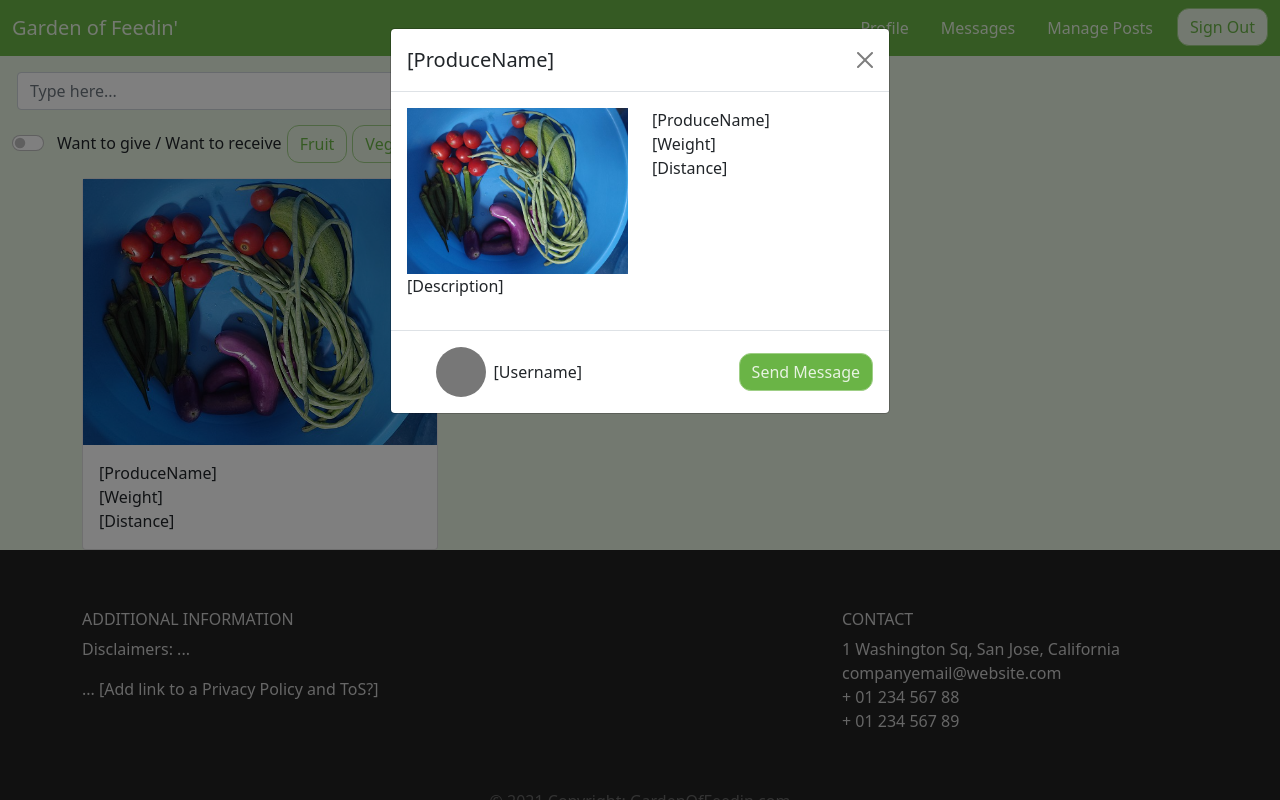
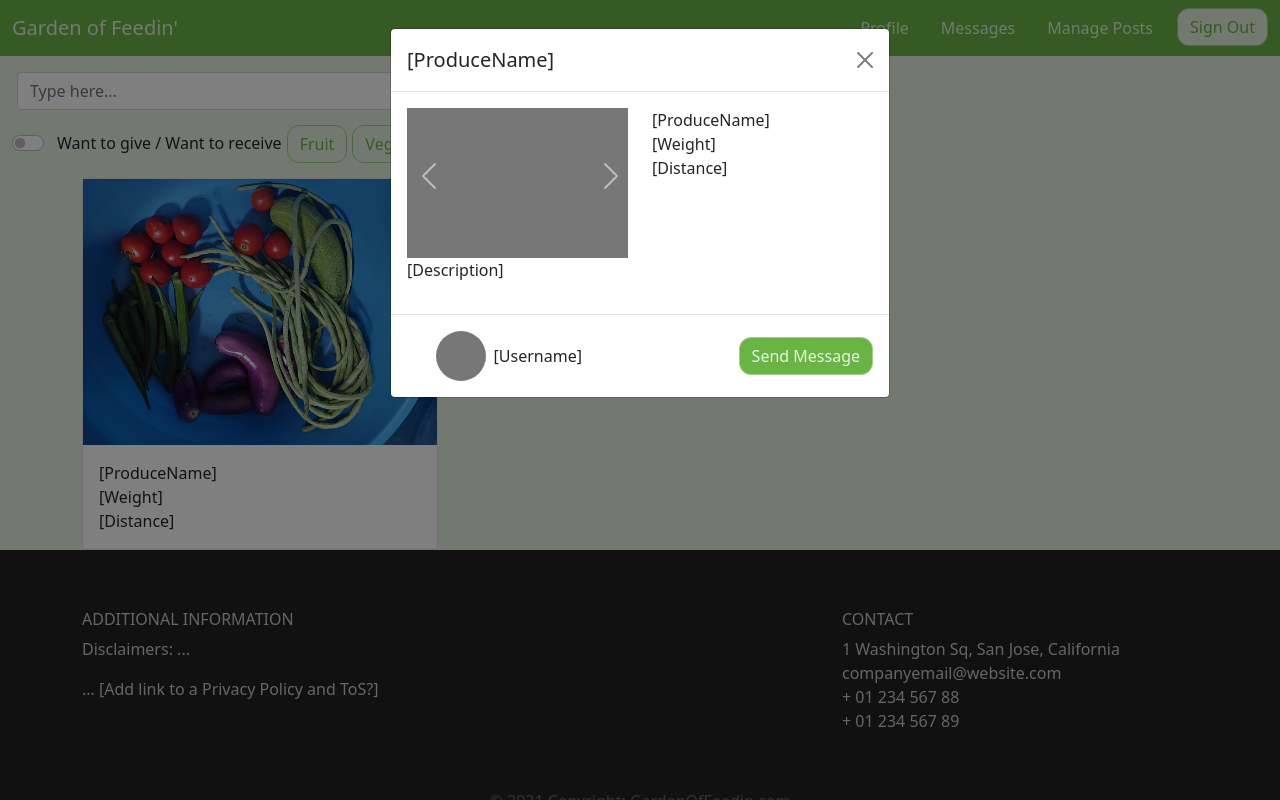
Before and after one commit to tomrichard3011/GardenOfFeedin, a Django app: template garden/gardenApp/templates/landing.html in a window 1280 px wide, after a click that opens the changed part. Run offline with Django 3.2, Linux system fonts and the light colour scheme; the template is opened without the code that fills it, so the values that code supplies are empty; some libraries are stand-ins or nearby versions.

Commit message:
Update landing.html

```diff
--- a/garden/gardenApp/templates/landing.html
+++ b/garden/gardenApp/templates/landing.html
@@ -117,7 +117,32 @@
 			  <div class="modal-body">
 				  <div class="row">
 					  <div class="col">
-							<img src="./../static/img/column-1.jpg" class="img-fluid" alt = "" >
+							  <div id="myCarousel" class="carousel slide" data-bs-ride="carousel">
+							<!-- <div class="carousel-indicators">
+							  <button type="button" data-bs-target="#myCarousel" data-bs-slide-to="0" class="active" aria-current="true" aria-label="Slide 1"></button>
+							  <button type="button" data-bs-target="#myCarousel" data-bs-slide-to="1" aria-label="Slide 2"></button>
+							  <button type="button" data-bs-target="#myCarousel" data-bs-slide-to="2" aria-label="Slide 3"></button>
+							</div> -->
+							<div class="carousel-inner">
+							  <div class="carousel-item active">
+								<svg class="bd-placeholder-img" width="100%" height="100%" xmlns="http://www.w3.org/2000/svg" aria-hidden="true" preserveAspectRatio="xMidYMid slice" focusable="false"><rect width="100%" height="100%" fill="#777"/></svg>
+							  </div>
+							  <div class="carousel-item">
+								<svg class="bd-placeholder-img" width="100%" height="100%" xmlns="http://www.w3.org/2000/svg" aria-hidden="true" preserveAspectRatio="xMidYMid slice" focusable="false"><rect width="100%" height="100%" fill="#777"/></svg>
+							  </div>
+							  <div class="carousel-item">
+								<svg class="bd-placeholder-img" width="100%" height="100%" xmlns="http://www.w3.org/2000/svg" aria-hidden="true" preserveAspectRatio="xMidYMid slice" focusable="false"><rect width="100%" height="100%" fill="#777"/></svg>
+							  </div>
+							</div>
+							<button class="carousel-control-prev" type="button" data-bs-target="#myCarousel" data-bs-slide="prev">
+							  <span class="carousel-control-prev-icon" aria-hidden="true"></span>
+							  <span class="visually-hidden">Previous</span>
+							</button>
+							<button class="carousel-control-next" type="button" data-bs-target="#myCarousel" data-bs-slide="next">
+							  <span class="carousel-control-next-icon" aria-hidden="true"></span>
+							  <span class="visually-hidden">Next</span>
+							</button>
+						  </div>
 					  </div>
 					  <div class="col">
 							<p class="card-text">[ProduceName]<br>[Weight]<br>[Distance]</p>
```
